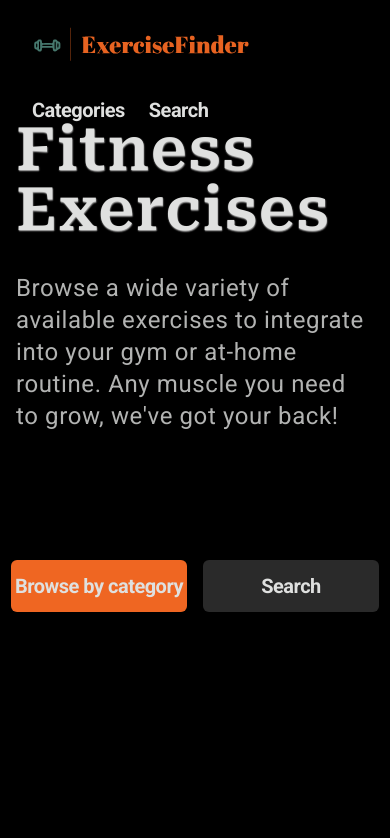
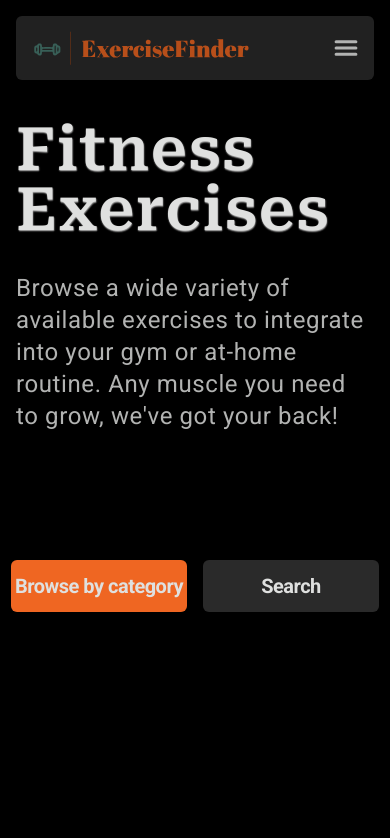
Before and after one commit to roger-josue/exercise-finder, a Next.js app: page / in a window 390 px wide. Shown: the top 838 px of the page. Built offline with nearby package versions, Linux system fonts and the light colour scheme.

Commit message:
Hamburguer menu in process -Started implementing the hamburguer menu, pending the modal menu -Some styling to make the navbar look better, still pending the intersection observer to toggle 2 different navbar stylings

```diff
--- a/app/components/navbar.tsx
+++ b/app/components/navbar.tsx
@@ -2,15 +2,33 @@
 import Image from 'next/image';
 import logo from '/public/ExerciseFinder.svg';
 import Link from "next/link";
+import { useState, KeyboardEvent, ChangeEvent } from 'react';
 
 export default function Navbar() {
+
+    const [toggleMenu, setToggleMenu] = useState(false);
+    //TODO: Add the modal menu and check that the TS implementation of the toggle works
+    const keyboardToggle = (e: KeyboardEvent<HTMLInputElement>) => {
+        if (e.type === "keydown" && e.code === 'Enter') {
+            setToggleMenu(!toggleMenu);
+        }
+    }
+    const changeToggle = (e: ChangeEvent<HTMLInputElement>) => {
+        if (e.type === "change") {
+            setToggleMenu(!toggleMenu);
+        }
+    }
+
+
     return (
         <nav className="w-screen m-auto mt-4 h-16 flex px-4 xl:px-20 sticky top-4 z-40">
-            <ul className="px-4 w-full h-full bg-bg-secondary bg-opacity-0 rounded-md flex flex-wrap items-center justify-start gap-6">
-                <li className="flex-grow">
+            <div className="px-4 w-full h-full bg-bg-secondary opacity-80 rounded-md flex flex-wrap items-center justify-between gap-6">
                 <Link href="/">
-                        <Image src={logo} width={224} height={64} alt="logo" className='' />
+                    <Image src={logo} width={224} height={64} alt="logo" />
                 </Link>
+                <ul className='max-[640px]:hidden flex-grow flex flex-wrap justify-end gap-6'>
+                    <li>
+                        <Link href="/" className="font-semibold lg:font-normal text-bold-text text-xl tracking-tight">Home</Link>
                     </li>
                     <li>
                         <Link href="/categories" className="font-semibold lg:font-normal text-bold-text text-xl tracking-tight">Categories</Link>
@@ -19,6 +37,18 @@ export default function Navbar() {
                         <Link href="/search" className="justify-self-start font-semibold lg:font-normal text-bold-text text-xl tracking-tight">Search</Link>
                     </li>
                 </ul>
+                <div className="sm:hidden w-6 h-6 relative bg-inherit">
+                    <input className="z-30 absolute inset-0 w-6 h-6 peer cursor-pointer peer" type="checkbox" name="menu-toggle" id="toggle" onChange={(e) => changeToggle(e)} checked={toggleMenu} onKeyDown={(e) => keyboardToggle(e)} />
+                    <span className="absolute inset-0 w-6 h-6 pointer-events-none bg-inherit z-40">
+                    </span>
+                    <svg viewBox="2 2 20 20" className=" w-6 h-6 z-50 relative pointer-events-none text-bold-text peer-hover:text-primary" xmlns="http://www.w3.org/2000/svg" fill="none" strokeWidth={2.5} stroke="currentColor">
+                        {
+                            (!toggleMenu) ? <path strokeLinecap="round" strokeLinejoin="round" d="M3.75 6.75h16.5M3.75 12h16.5m-16.5 5.25h16.5" />
+                                : <path strokeLinecap="round" strokeLinejoin="round" d="M6 18L18 6M6 6l12 12" />
+                        }
+                    </svg>
+                </div>
+            </div>
         </nav>
     );
 }
```
Also changed, not shown: 1 other file (tests, documents, lock files or other folders). Lines whose indentation alone changed are shown as unchanged.
